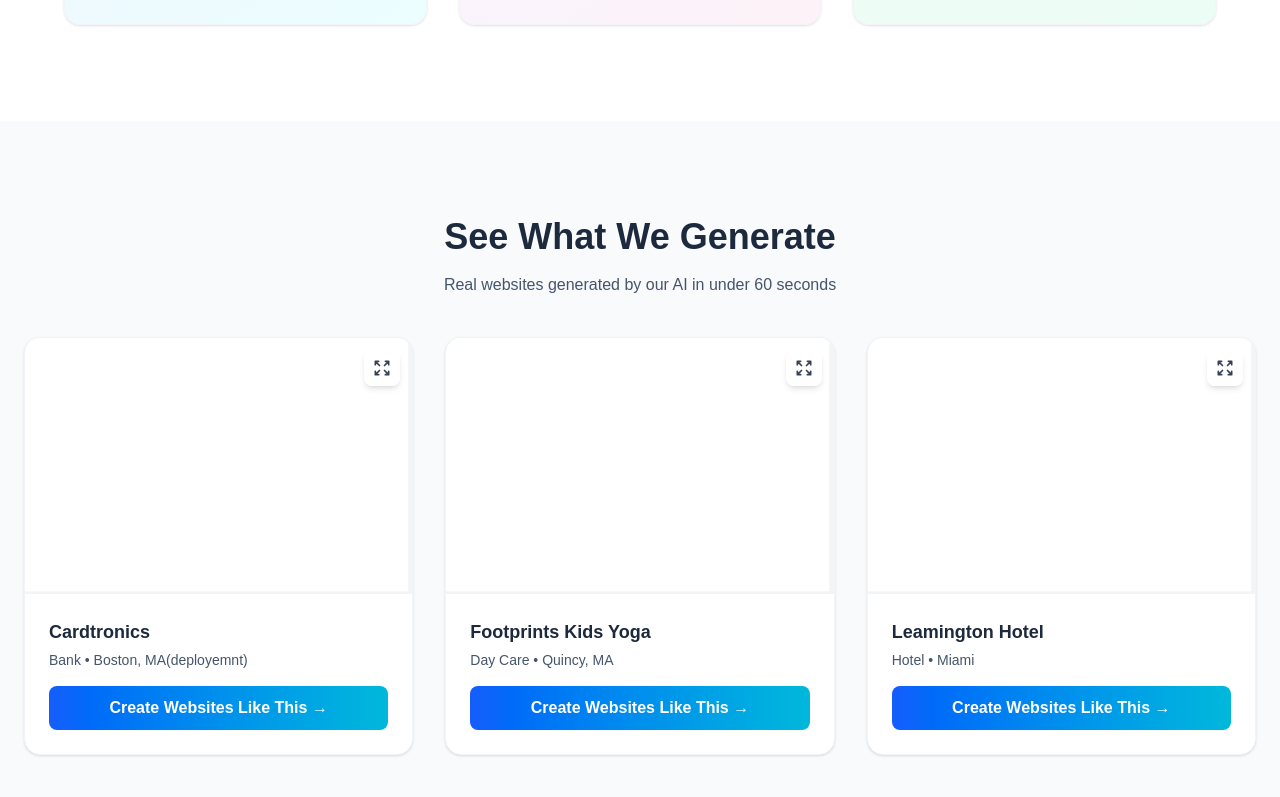
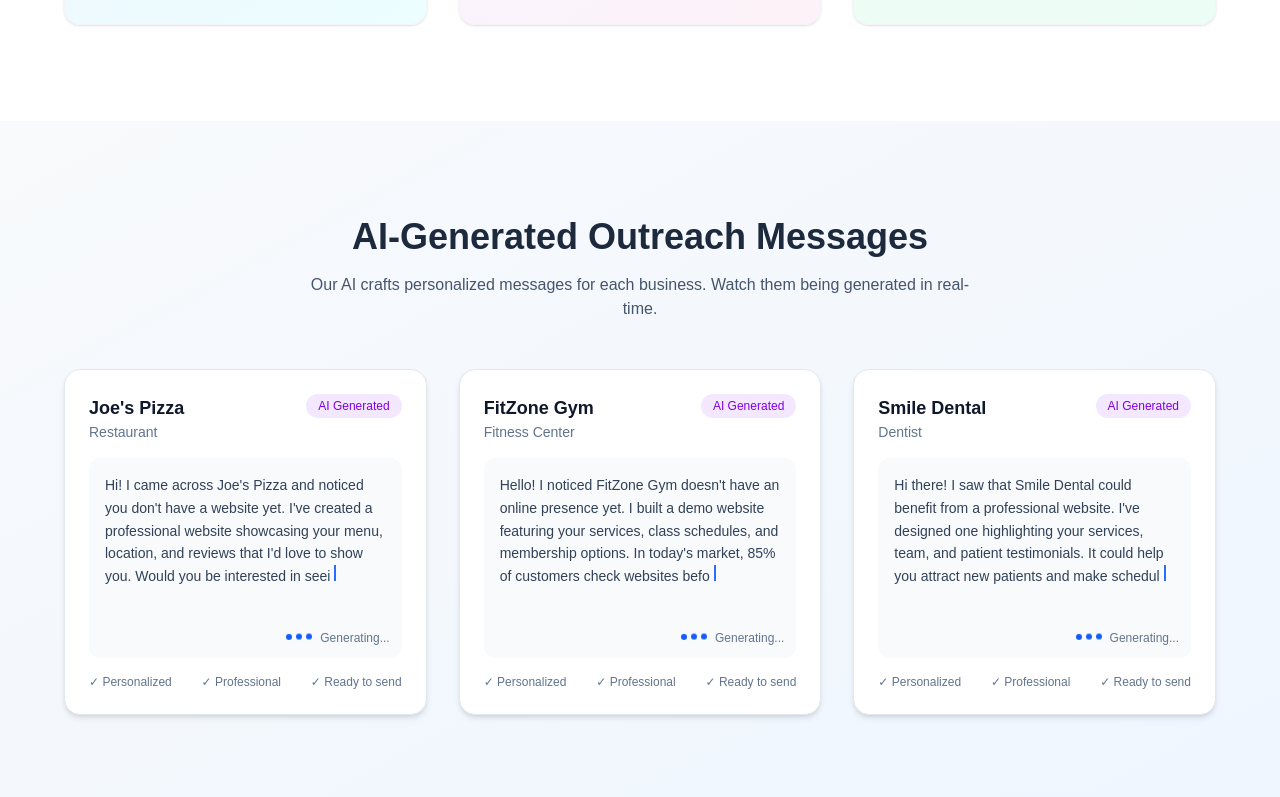
Before and after one commit to Ilgert1/SpringBootProject, a Next.js app in the folder products-frontend/: page /platform in a window 1280 px wide. Shown: the part 1483-2280 px from the top of the page. Built offline with nearby package versions, Linux system fonts and the light colour scheme.

Commit message:
Added generation text eg

```diff
--- a/products-frontend/app/platform/page.tsx
+++ b/products-frontend/app/platform/page.tsx
@@ -1,12 +1,13 @@
 "use client";
 import { useRouter } from "next/navigation";
-import { useState } from "react";
+import React, { useState } from "react";
 import { motion , Variants} from "framer-motion"
+import MessageCard from "@/app/products/components/MessageCard";
+
 
 export default function PlatformPage() {
     const router = useRouter();
     const [expandedId, setExpandedId] = useState<number | null>(null);
-
 
     const fadeUp: Variants = {
         hidden: { opacity: 0, y: 18 },
@@ -190,6 +191,48 @@ export default function PlatformPage() {
                                 <h3 className="text-lg font-semibold mb-2">{s.title}</h3>
                                 <p className="text-slate-600 text-sm">{s.desc}</p>
                             </motion.div>
+                        ))}
+                    </div>
+                </div>
+            </section>
+
+            {/* Message Generation Section */}
+            <section className="py-24 px-6 bg-gradient-to-br from-slate-50 to-blue-50">
+                <div className="max-w-6xl mx-auto">
+                    <motion.h2
+                        initial="hidden"
+                        whileInView="show"
+                        variants={fadeUp}
+                        className="text-3xl md:text-4xl font-bold text-center mb-4"
+                    >
+                        AI-Generated Outreach Messages
+                    </motion.h2>
+                    <p className="text-center text-slate-600 mb-12 max-w-2xl mx-auto">
+                        Our AI crafts personalized messages for each business. Watch them being generated in real-time.
+                    </p>
+
+                    <div className="grid md:grid-cols-3 gap-8">
+                        {[
+                            {
+                                business: "Joe's Pizza",
+                                type: "Restaurant",
+                                message: "Hi! I came across Joe's Pizza and noticed you don't have a website yet. I've created a professional website showcasing your menu, location, and reviews that I'd love to show you. Would you be interested in seeing it? It's completely free to view!",
+                                delay: 0
+                            },
+                            {
+                                business: "FitZone Gym",
+                                type: "Fitness Center",
+                                message: "Hello! I noticed FitZone Gym doesn't have an online presence yet. I built a demo website featuring your services, class schedules, and membership options. In today's market, 85% of customers check websites before visiting. Would you like to see what I created for you?",
+                                delay: 0.3
+                            },
+                            {
+                                business: "Smile Dental",
+                                type: "Dentist",
+                                message: "Hi there! I saw that Smile Dental could benefit from a professional website. I've designed one highlighting your services, team, and patient testimonials. It could help you attract new patients and make scheduling easier. Would you like to take a look?",
+                                delay: 0.6
+                            }
+                        ].map((example, idx) => (
+                            <MessageCard key={idx} {...example} />
                         ))}
                     </div>
                 </div>
```
